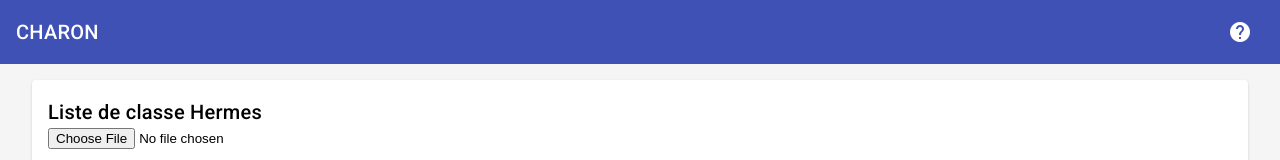
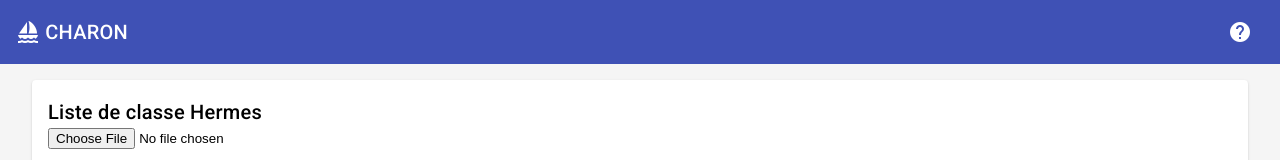
Before and after one commit to mrizzello/charon, an Angular app: page / in a window 1280 px wide. Shown: the top 160 px of the page. Built offline with nearby package versions, Linux system fonts and the light colour scheme.

Commit message:
cosmetic

```diff
--- a/src/app/app.component.html
+++ b/src/app/app.component.html
@@ -1,5 +1,5 @@
 <mat-toolbar color="primary">
-  <span>CHARON</span>
+  <mat-icon>sailing</mat-icon>&nbsp;<span>CHARON</span>
   <span class="spacer"></span>
   <button mat-icon-button>
     <mat-icon>help</mat-icon>
```
Also changed, not shown: 1 other file (tests, documents, lock files or other folders).
